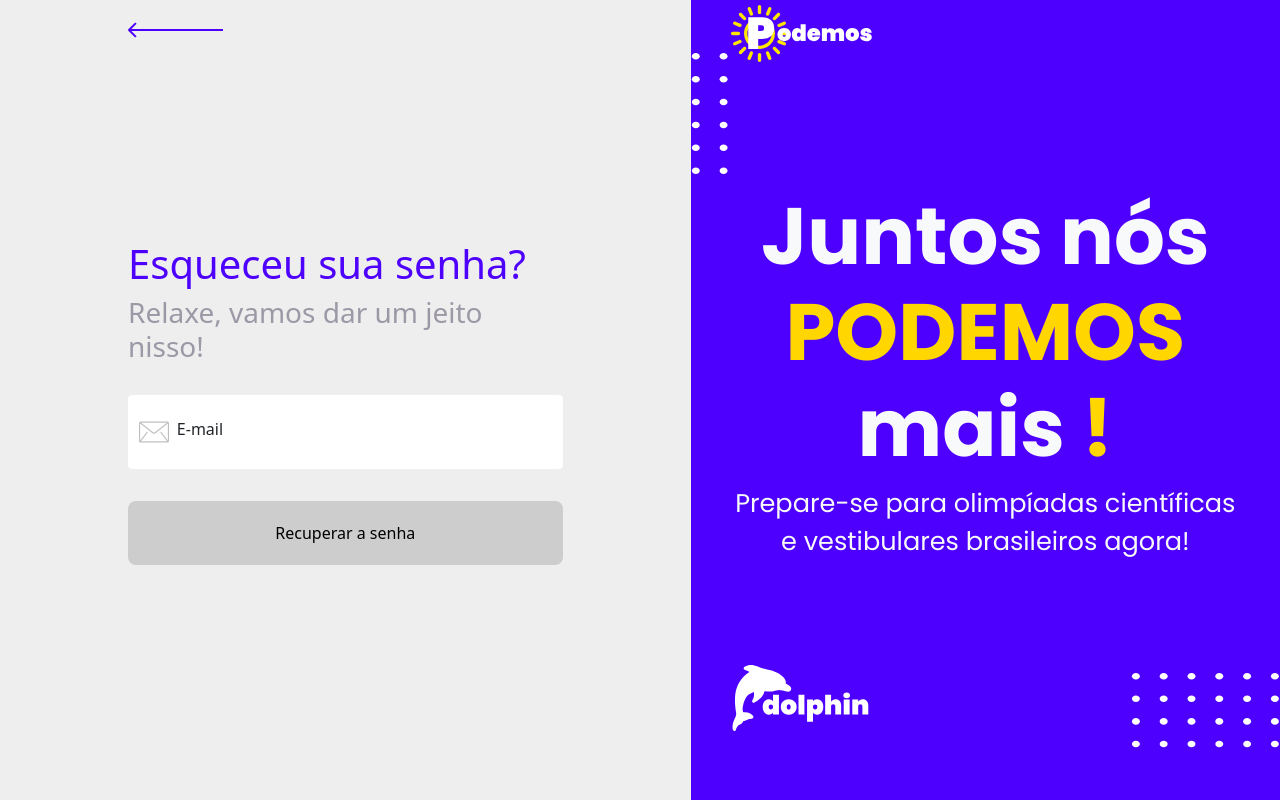
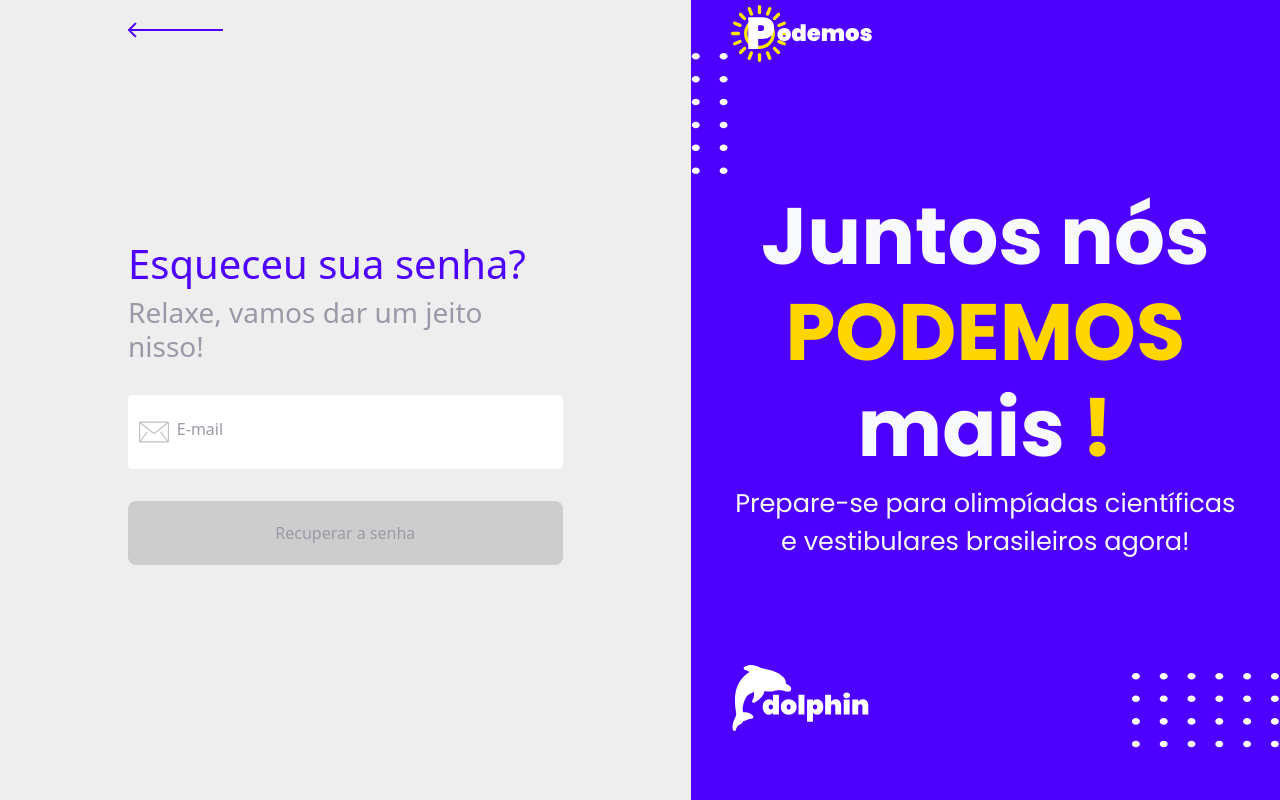
Before and after one commit to Podemoscorp/crud, a Django app: page /user/reset_password/ in a window 1280 px wide. Run offline with Django 3.2, Linux system fonts and the light colour scheme.

Commit message:
reset_password_done

```diff
--- a/static/css/style.css
+++ b/static/css/style.css
@@ -56,6 +56,10 @@
 
 .last-input {
   border-radius: 0 0 1rem 1rem;
+}
+
+.transition-1s {
+  transition: 1s;
 }
 
 /*formatações especificas*/
--- a/templates/pages/user/reset_password.html
+++ b/templates/pages/user/reset_password.html
@@ -33,13 +33,13 @@
                     <img src="../../static/images/email.svg" alt="">
 
                     <div class="position-relative w-100 padding_0-7">
-                        <input required type="text" id="email" class="input-text-color w-100" name="email">
-                        <label class='input-text-color'>E-mail</label>
+                        <input required type="text" id="email" class="text-gray w-100" name="email">
+                        <label class='text-gray'>E-mail</label>
                     </div>
                 </div>
 
                 <div class="text-center d-flex justify-content-between">
-                    <button type="submit" class="outline-0 border-0 input-text-color button_reset_password"
+                    <button type="submit" class="outline-0 border-0 text-gray button_reset_password transition-1s"
                         onclick="reset_password_route()">
                         Recuperar a senha
                     </button>
```
